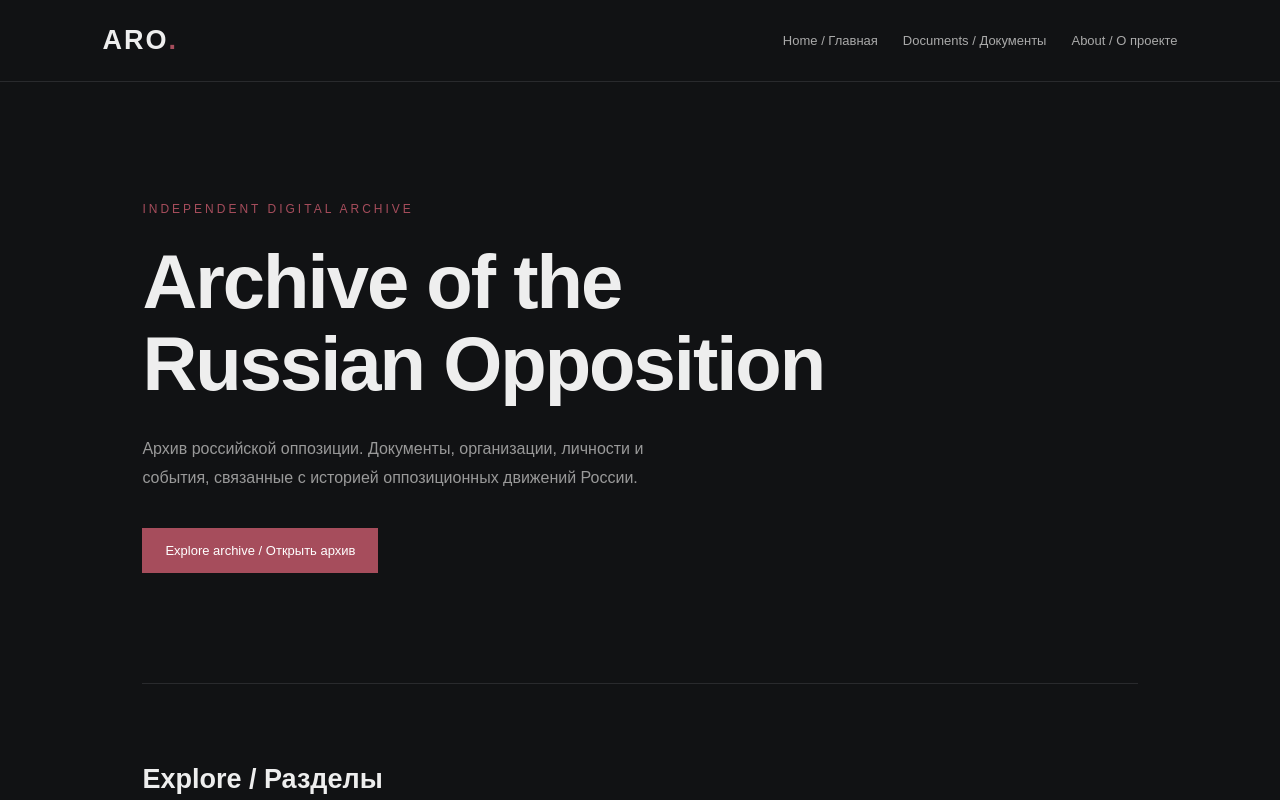
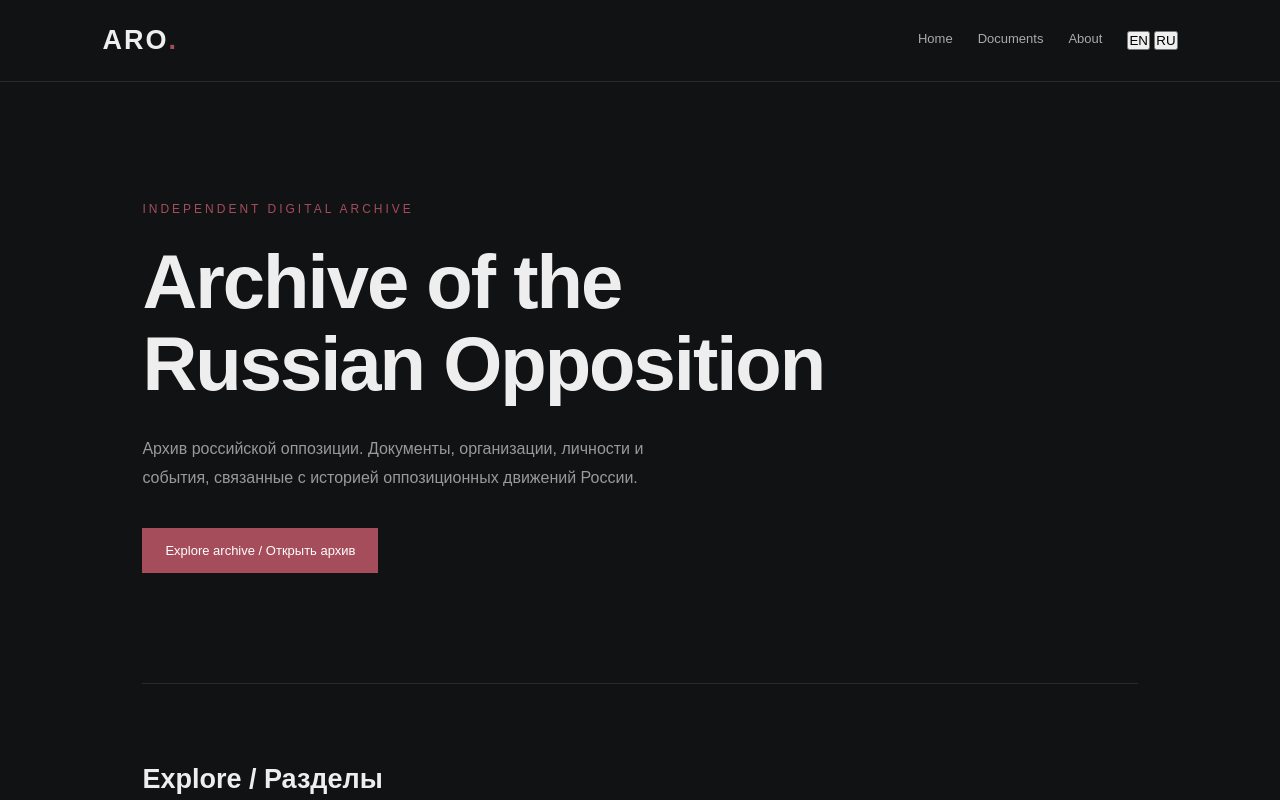
Before and after one commit to magomedgalbacov02-ship-it/Archive-of-the-Russian-Opposition-, a plain HTML site: page index.html in a window 1280 px wide. Shown: the top 800 px of the page. Drawn offline with Linux system fonts and the light colour scheme.

Commit message:
Index.html

```diff
--- a/index.html
+++ b/index.html
@@ -7,7 +7,20 @@
     <title>Archive of the Russian Opposition</title>
     <link rel="stylesheet" href="style.css">
 </head>
+<script>
+function setLanguage(lang) {
+    document.querySelectorAll('[data-en]').forEach(element => {
+        element.textContent = element.getAttribute('data-' + lang);
+    });
 
+    document.documentElement.lang = lang;
+
+    localStorage.setItem('language', lang);
+}
+
+const savedLanguage = localStorage.getItem('language') || 'en';
+setLanguage(savedLanguage);
+</script>
 <body>
 
     <header>
@@ -16,9 +29,14 @@
         </div>
 
         <nav>
-            <a href="index.html">Home / Главная</a>
-            <a href="#documents">Documents / Документы</a>
-            <a href="#about">About / О проекте</a>
+    <a href="index.html" data-en="Home" data-ru="Главная">Home</a>
+    <a href="#documents" data-en="Documents" data-ru="Документы">Documents</a>
+    <a href="#about" data-en="About" data-ru="О проекте">About</a>
+
+    <div class="language">
+        <button onclick="setLanguage('en')">EN</button>
+        <button onclick="setLanguage('ru')">RU</button>
+    </div>
         </nav>
     </header>
 
```
